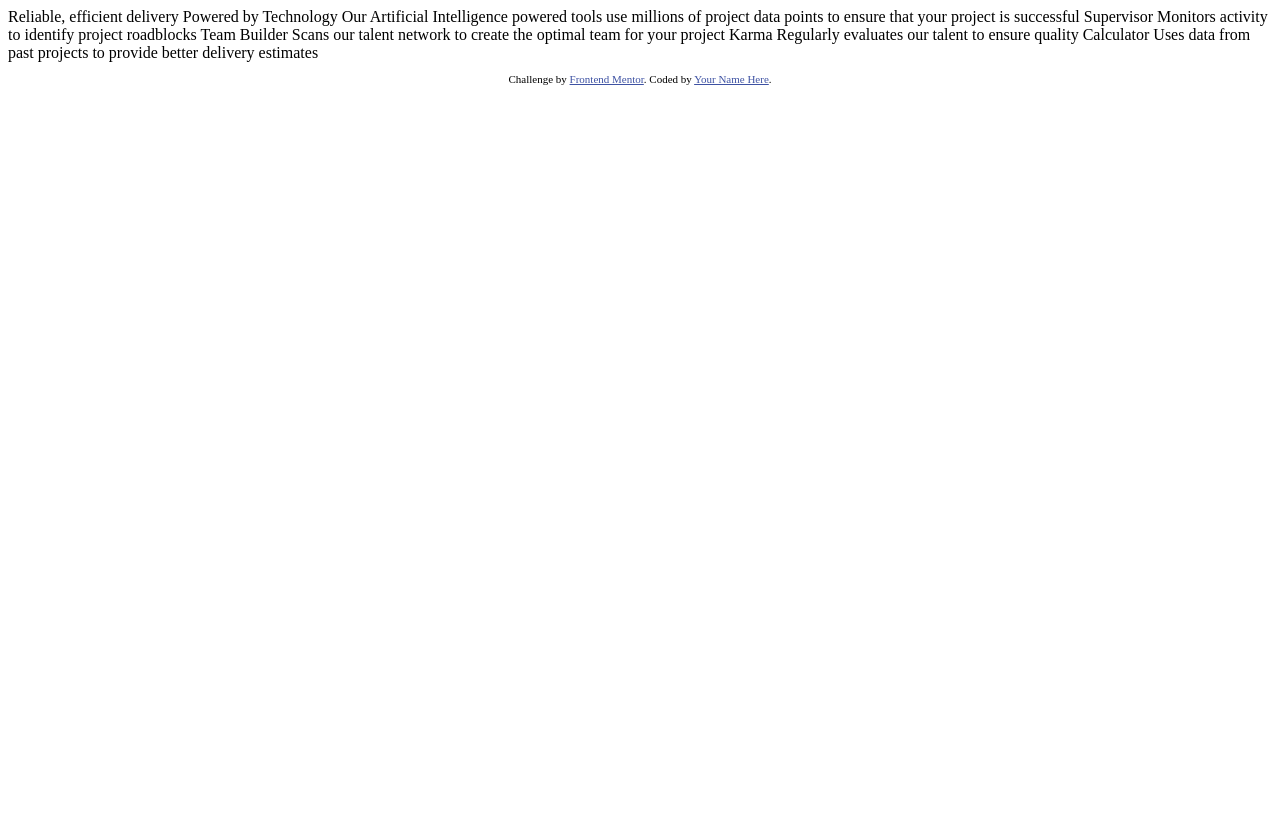
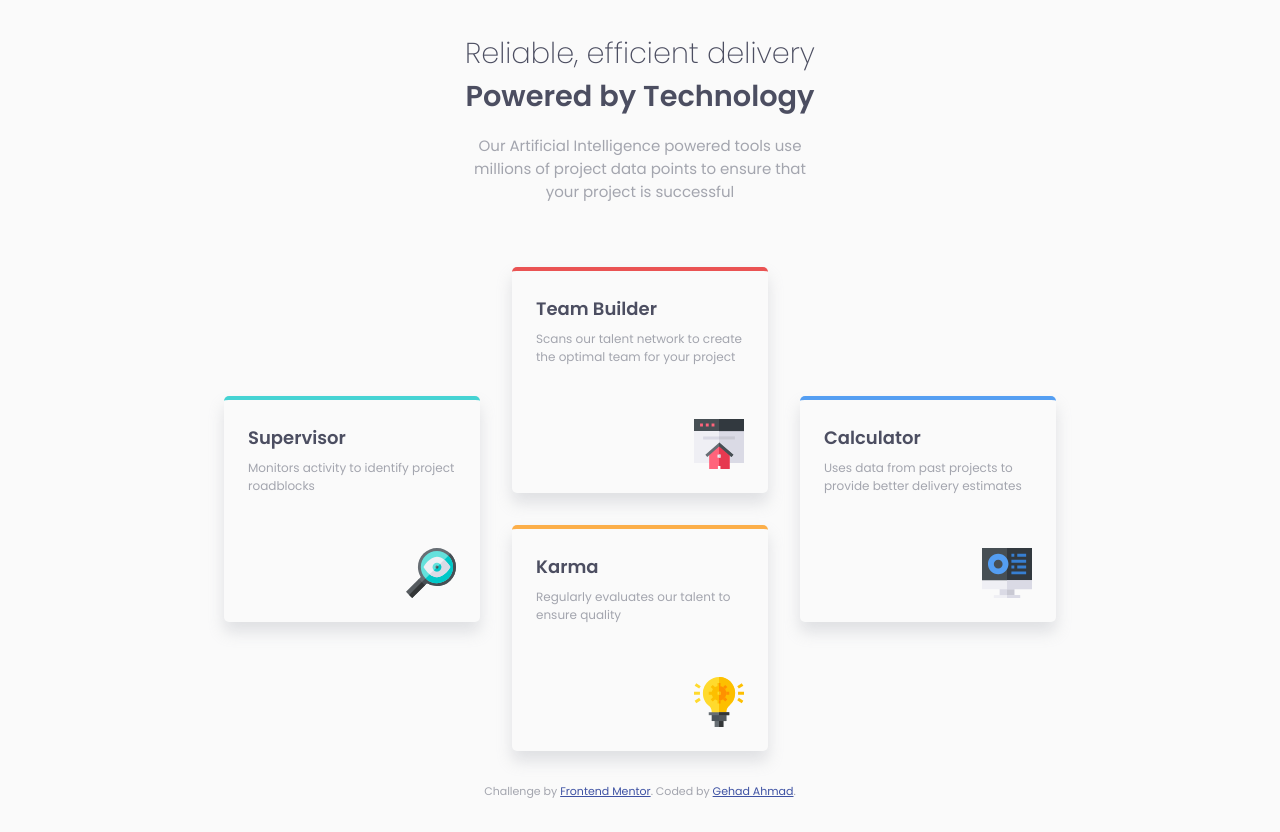
Before and after one commit to Gehad28/four-card-section, a plain HTML site: page index.html in a window 1280 px wide. Before the commit the page ends 800 px from the top, so only its background shows below. Drawn offline with Linux system fonts and the light colour scheme.

Commit message:
Task Finished

```diff
--- /dev/null
+++ b/css/style.css
@@ -0,0 +1,149 @@
+@import url('https://fonts.googleapis.com/css2?family=Figtree:ital,wght@0,300..900;1,300..900&family=Fraunces:ital,opsz,wght@0,9..144,100..900;1,9..144,100..900&family=Inter:ital,opsz,wght@0,14..32,100..900;1,14..32,100..900&family=Montserrat:ital,wght@0,100..900;1,100..900&family=Nunito:ital,wght@0,200..1000;1,200..1000&family=Outfit:wght@100..900&family=Poppins:ital,wght@0,100;0,200;0,300;0,400;0,500;0,600;0,700;0,800;0,900;1,100;1,200;1,300;1,400;1,500;1,600;1,700;1,800;1,900&family=Roboto:ital,wght@0,100;0,300;0,400;0,500;0,700;0,900;1,100;1,300;1,400;1,500;1,700;1,900&family=Young+Serif&display=swap');
+
+:root{
+    --red: hsl(0, 78%, 62%);
+    --cyan: hsl(180, 62%, 55%);
+    --orange: hsl(34, 97%, 64%);
+    --blue: hsl(212, 86%, 64%);
+    --dark-blue: hsl(234, 12%, 34%);
+    --grayish-blue: hsl(229, 6%, 66%);
+    --light-grey:  hsl(0, 0%, 98%);
+}
+
+*{
+    box-sizing: border-box;
+    padding: 0;
+    margin: 0;
+}
+
+body{
+    font-family: "Poppins", sans-serif;
+    background-color: var(--light-grey);
+}
+
+.main{
+    margin: 2rem auto;
+    width: 65%;
+}
+
+p{
+    font-size: 15px;
+    color: var(--grayish-blue);
+}
+
+.heading{
+    margin-bottom: 4rem;
+    text-align: center;
+}
+
+.title, h1{
+    font-size: 1.8em;
+    color: var(--dark-blue);
+    font-weight: 200;
+    line-height: 1.5;
+}
+
+h1{
+    font-weight: 600;
+}
+
+.heading p:last-child{
+    margin: 1rem 15rem 0 15rem;
+}
+
+.container{
+    display: grid;
+    grid-template-columns: repeat(3, 1fr);
+    grid-template-rows: repeat(4, 1fr);
+    gap: 2rem;
+    margin-bottom: 2rem;
+}
+
+.card{
+    width: 100%;
+    box-shadow: 0 10px 15px rgba(163, 165, 174, 0.3);
+    border-radius: 5px;
+    display: grid;
+    grid-template-columns: 1fr;
+    grid-template-rows: 1fr 1fr;
+    gap: 2rem;
+    padding: 1.5rem;
+}
+
+.card p:first-child{
+    font-size: 18px;
+    font-weight: 600;
+    color: var(--dark-blue);
+}
+
+.card .description{
+    font-size: 12px;
+    margin-top: 0.5rem;
+}
+
+.card img{
+    justify-self: end;
+    align-self: end;
+    width: 50px;
+}
+
+.card:first-child, .card:last-child{
+    grid-row: 2/4;
+}
+
+.card:first-child{
+    border-top: 4px solid var(--cyan);
+}
+
+.card:last-child{
+    border-top: 4px solid var(--blue);
+}
+
+.col-2{
+    grid-row: 1/3;
+    border-top: 4px solid var(--red);
+}
+
+.col-3{
+    grid-row: 3/5;
+    border-top: 4px solid var(--orange);
+}
+
+.attribution{
+    font-size: 11px;
+    text-align: center;
+}
+
+.attribution a{
+    color: hsl(228, 45%, 44%);
+}
+
+
+@media (max-width: 380px){
+    body{
+        padding: 2rem;
+    }
+    .main{
+        width: 100%;
+    }
+
+    .heading{
+        margin: 2rem 0 4rem 0;
+    }
+
+    .title, h1{
+        font-size: 1.5em;
+    }
+
+    .heading p:last-child{
+        margin: 1rem 0 0 0;
+    }
+
+    .container{
+        display: block;
+    }
+
+    .card{
+        margin-bottom: 2rem;
+    }
+}
--- a/index.html
+++ b/index.html
@@ -5,41 +5,68 @@
   <meta name="viewport" content="width=device-width, initial-scale=1.0"> <!-- displays site properly based on user's device -->
 
   <link rel="icon" type="image/png" sizes="32x32" href="./images/favicon-32x32.png">
+  <link rel="stylesheet" href="css/style.css">
 
   <title>Frontend Mentor | Four card feature section</title>
-
-  <!-- Feel free to remove these styles or customise in your own stylesheet 👍 -->
-  <style>
-    .attribution { font-size: 11px; text-align: center; }
-    .attribution a { color: hsl(228, 45%, 44%); }
-  </style>
 </head>
 <body>
-
-  Reliable, efficient delivery
-  Powered by Technology
-
+  <main>
+    <div class="main">
+      <section>
+        <div class="heading">
+          <p class="title">Reliable, efficient delivery</p>
+          <h1>Powered by Technology</h1>
+          <p>
             Our Artificial Intelligence powered tools use millions of project data points
             to ensure that your project is successful
+          </p>
+        </div>
+      </section>
 
-  Supervisor
-  Monitors activity to identify project roadblocks
+      <section>
+        <div class="container">
+          <div class="card">
+            <div>
+              <p>Supervisor</p>
+              <p class="description">Monitors activity to identify project roadblocks</p>
+            </div>
+            <img src="images/icon-supervisor.svg" alt="Magnifying glass with an eye inside it">
+          </div>
 
-  Team Builder
-  Scans our talent network to create the optimal team for your project
+          <div class="card col-2">
+            <div>
+              <p>Team Builder</p>
+              <p class="description">Scans our talent network to create the optimal team for your project</p>
+            </div>
+            <img src="images/icon-team-builder.svg" alt="A graphic for a website page with a house in front of it">
+          </div>
 
-  Karma
-  Regularly evaluates our talent to ensure quality
+          <div class="card col-3">
+            <div>
+              <p>Karma</p>
+              <p class="description">Regularly evaluates our talent to ensure quality</p>
+            </div>
+            <img src="images/icon-karma.svg" alt="A lamp">
+          </div>
 
-  Calculator
-  Uses data from past projects to provide better delivery estimates
+          <div class="card">
+            <div>
+              <p>Calculator</p>
+              <p class="description">Uses data from past projects to provide better delivery estimates</p>
+            </div>
+            <img src="images/icon-calculator.svg" alt="A graphic for a computer monitor">
+          </div>
+        </div>
+      </section>
 
 
       <footer>
         <p class="attribution">
           Challenge by <a href="https://www.frontendmentor.io?ref=challenge" target="_blank">Frontend Mentor</a>.
-      Coded by <a href="#">Your Name Here</a>.
+          Coded by <a href="https://github.com/Gehad28">Gehad Ahmad</a>.
         </p>
       </footer>
+    </div>
+  </main>
 </body>
 </html>
```
Lines whose indentation alone changed are shown as unchanged.
